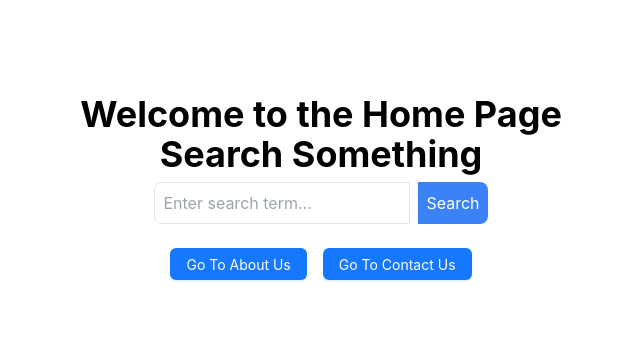
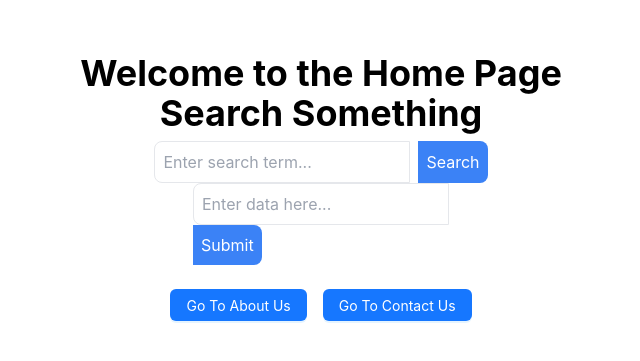
Before and after one commit to Daroowala/BoilerPlate, a React (Create React App) app: page / in a window 1280 px wide. Shown: the part 213-574 px from the top of the page, without its empty margins (319-959 px from the left). Built offline with nearby package versions, Linux system fonts and the light colour scheme.

Commit message:
2nd input done

```diff
--- a/src/Inputbutton.js
+++ b/src/Inputbutton.js
@@ -2,6 +2,35 @@ import React, { useState } from 'react';
 
 const Inputbutton = () => {
   const [searchQuery, setSearchQuery] = useState('');
+
+  const InputFieldForm = () => {
+    const [inputValue1, setInputValue1] = useState('');
+
+    const handleInputChange1 = (e) => {
+      setInputValue1 (e.target.value);
+    }
+
+    const handleSubmit = (e) => {
+      e.preventDefault();
+    };
+    return (
+      <form onSubmit={handleSubmit}>
+      <div className="flex space-x-2">
+
+        <input
+          type="text"
+          value={inputValue1}
+          onChange={handleInputChange1}
+          className="border rounded-l-lg p-2 w-64"
+          placeholder="Enter data here..."
+        />
+      </div>
+      <button onClick={handleSearch}
+      className="bg-blue-500 text-white p-2 rounded-r-lg hover:bg-blue-700" type="submit">Submit
+      </button>
+    </form>
+    )
+  };
 
   const handleSearch = () => {
     alert(`Searching for: ${searchQuery}`);
@@ -26,6 +55,8 @@ const Inputbutton = () => {
           Search
         </button>
       </div>
+            <InputFieldForm />
+
     </div>
   );
 };
--- a/src/Router Components/About.js
+++ b/src/Router Components/About.js
@@ -11,8 +11,8 @@ function About() {
   };
 
   return (
-  <div>
-      <h1>About Us</h1>
+  <div className="flex flex-col items-center justify-center h-screen ">
+      <h1 className="text-4xl font-bold">About Us</h1>
       <Button type="primary" onClick={handleHomeButtonClick}>
         Go to Home Page
       </Button>
--- a/src/Router Components/Contact.js
+++ b/src/Router Components/Contact.js
@@ -9,8 +9,8 @@ function Contact() {
     navigate('/');
   };
   return (
-    <div>
-        <h1>Contact Us</h1>
+    <div className="flex flex-col items-center justify-center h-screen">
+        <h1 className="text-4xl font-bold">Contact Us</h1>
         <Button type="primary" onClick={handleHomeButtonClick}>
           Go to Home Page
         </Button>
```
Also changed, not shown: src/App.js (line endings or trailing spaces).
